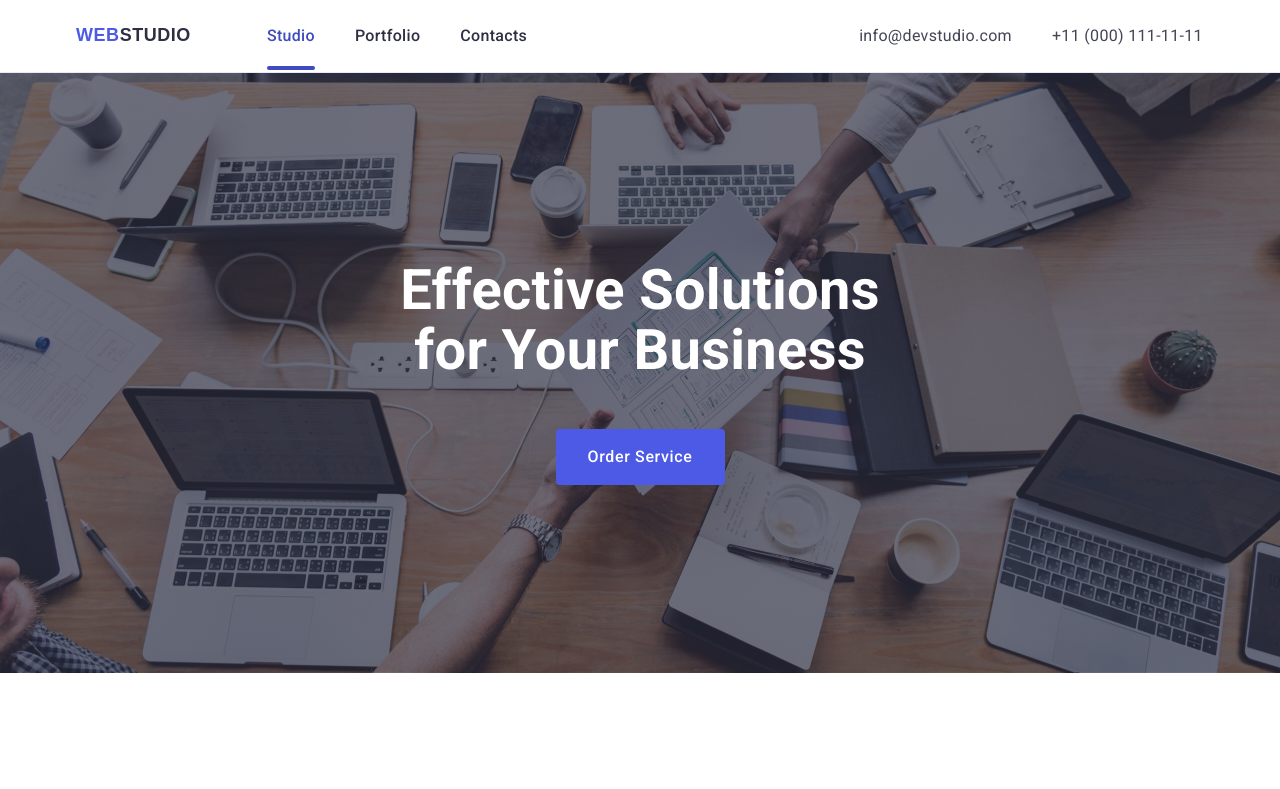
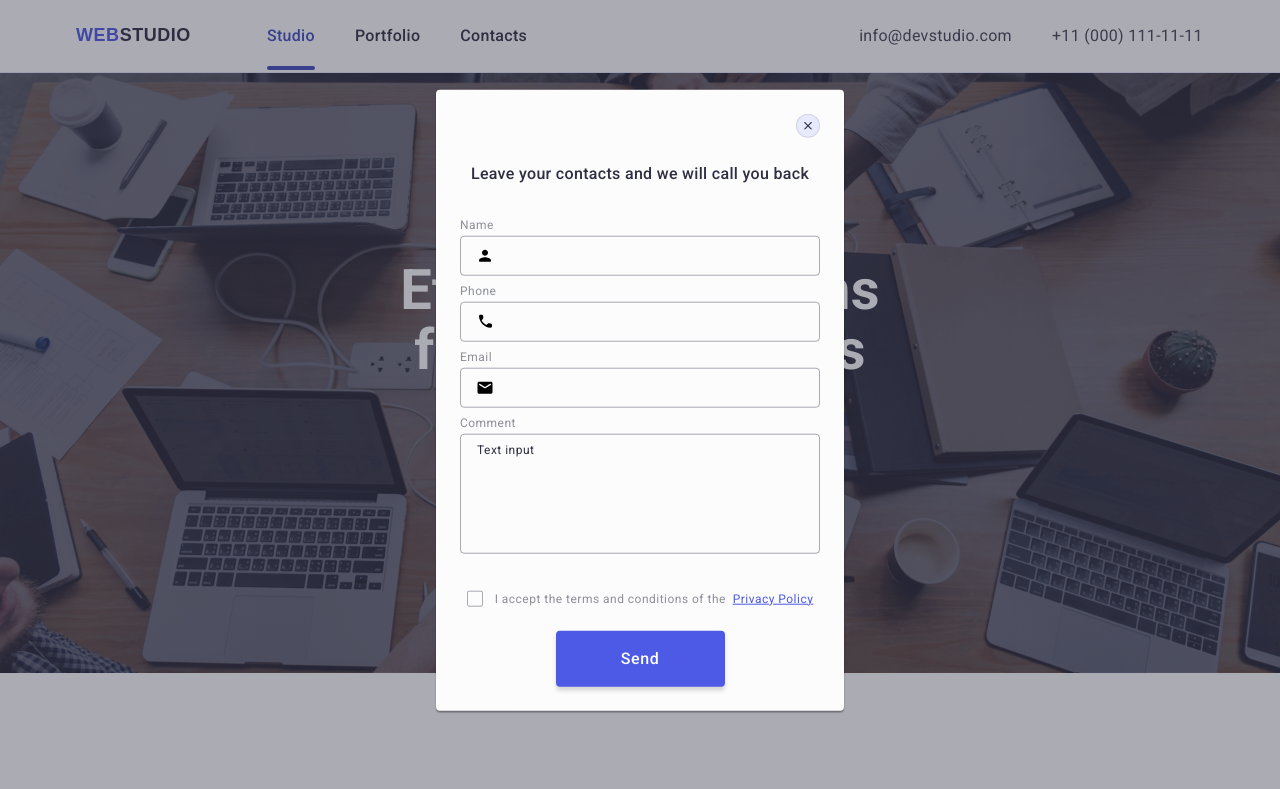
Before and after one commit to JustSanya1/goit-markup-hw-05, a plain HTML site: page index.html in a window 1280 px wide. Shown: the top 789 px of the page. Drawn offline with nearby package versions, Linux system fonts and the light colour scheme.

Commit message:
inline-flex?

```diff
--- a/css/styles.css
+++ b/css/styles.css
@@ -732,6 +732,9 @@ body {
   color: var(--hover-color);
 }
 .checkbox-custom-icon {
+  display: inline-flex;
+}
+.checkbox-custom-icon {
   width: 16px;
   height: 16px;
   justify-content: center;
@@ -745,7 +748,6 @@ body {
   transition: background-color 250ms cubic-bezier(0.4, 0, 0.2, 1),
     border 250ms cubic-bezier(0.4, 0, 0.2, 1),
     fill 250ms cubic-bezier(0.4, 0, 0.2, 1);
-  display: inline-flex;
 }
 .terms-checkbox:checked + .checkbox-terms-label .checkbox-custom-icon {
   background-color: var(--hover-color);
--- a/index.html
+++ b/index.html
@@ -689,7 +689,7 @@
     </footer>
 
     <!-- !MODAL -->
-    <div class="backdrop">
+    <div class="backdrop is-open">
       <div class="modal">
         <button class="close-modal-button" type="button">
           <svg class="close-modal-button-icon" width="8" height="8">
```
